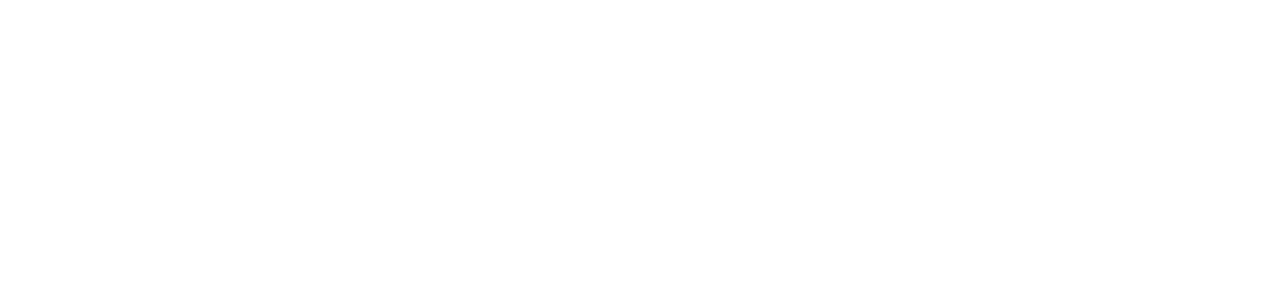
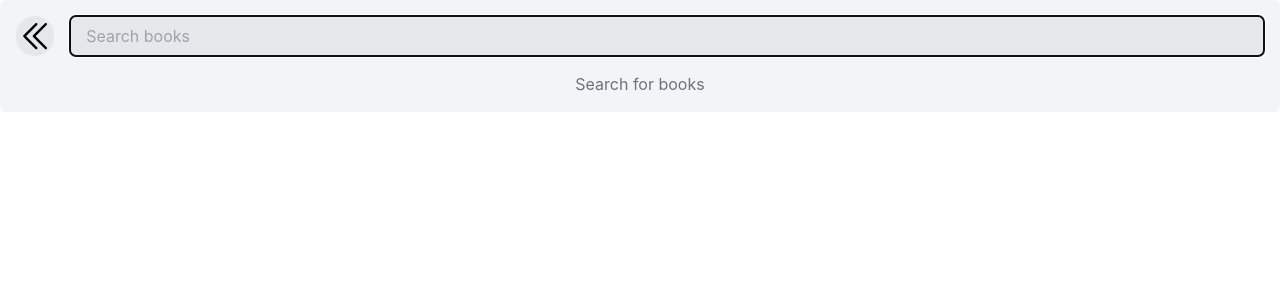
Before and after one commit to akashvinchankar/book-shelf-app, a React (Create React App) app: page /search in a window 1280 px wide. Shown: the top 300 px of the page. Built offline with nearby package versions, Linux system fonts and the light colour scheme.

Commit message:
Add search functionality to BookShelf component

```diff
--- a/src/App.tsx
+++ b/src/App.tsx
@@ -1,12 +1,13 @@
 import { Route, Routes } from "react-router-dom";
 import Home from "./components/Home";
+import Search from "./components/Search";
 
 function App() {
   return (
     <div>
       <Routes>
         <Route path="/" element={<Home />} />
-        <Route path="/search" />
+        <Route path="/search" element={<Search />} />
       </Routes>
     </div>
   );
--- a/src/components/BookShelf.tsx
+++ b/src/components/BookShelf.tsx
@@ -1,7 +1,8 @@
-import { useEffect, useState } from "react";
+import { useEffect, useRef, useState } from "react";
 import { Book } from "../Constants";
 import BooksCard from "./BooksCard";
 import { useAppContext } from "../AppProvider";
+import { useNavigate } from "react-router-dom";
 
 interface BookShelfProps {
   books: Book[];
@@ -10,26 +11,90 @@
 }
 
 const BookShelf = ({ books, title, search = false }: BookShelfProps) => {
+  const navigate = useNavigate();
+  const inputRef = useRef(null);
   const [searchTerm, setSearchTerm] = useState("" as string);
+  const [shelfBooks, setShelfBooks] = useState([...books] as Book[]);
 
-  const { setBooksDetails } = useAppContext();
+  const { booksDetails } = useAppContext();
 
   useEffect(() => {
-    if (searchTerm) {
-      const filteredBooks = books.filter((book) =>
-        book.title.toLowerCase().includes(searchTerm.toLowerCase())
-      );
-      setBooksDetails(filteredBooks);
+    if (search && inputRef.current) {
+      (inputRef.current as HTMLInputElement).focus();
+    }
+  }, []);
+
+  useEffect(() => {
+    if (search) {
+      if (searchTerm === "") {
+        setShelfBooks([]);
+      } else {
+        setShelfBooks(() =>
+          booksDetails.filter((book) =>
+            book.title?.toLowerCase().includes(searchTerm.toLowerCase())
+          )
+        );
+      }
     }
   }, [searchTerm]);
 
-
-
   return (
     <div className="bg-gray-100 p-4 rounded-md">
-      <h2 className="text-lg font-semibold mb-4">{title}</h2>
+      {/* <h2 className="text-lg font-semibold mb-4">{title}</h2>
       <div className="flex overflow-x-auto">
         {books.map((book: Book) => (
+          <BooksCard key={book.id} book={book} />
+        ))}
+      </div> */}
+
+      {search ? (
+        <div className="flex items-center mb-4">
+          <div
+            className="cursor-pointer flex items-center justify-center w-10 h-10 bg-gray-200 rounded-full mr-4"
+            onClick={() => navigate("/")}
+          >
+            <svg
+              xmlns="http://www.w3.org/2000/svg"
+              fill="none"
+              viewBox="0 0 24 24"
+              strokeWidth="1.5"
+              stroke="currentColor"
+              className="back-icon"
+            >
+              <path
+                strokeLinecap="round"
+                strokeLinejoin="round"
+                d="M18.75 19.5l-7.5-7.5 7.5-7.5m-6 15L5.25 12l7.5-7.5"
+              />
+            </svg>
+          </div>
+          <input
+            type="text"
+            placeholder="Search books"
+            ref={inputRef}
+            value={searchTerm}
+            className="py-2 px-4 rounded-md bg-gray-200 w-full"
+            onChange={(e) =>
+              setSearchTerm(() => (e.target.value.trim() ? e.target.value : ""))
+            }
+          />
+        </div>
+      ) : (
+        <h2 className="text-lg font-semibold mb-4">{title}</h2>
+      )}
+
+      {(shelfBooks.length === 0 || books.length === 0) && (
+        <p className="text-center text-gray-500">
+          {search
+            ? searchTerm === ""
+              ? "Search for books"
+              : "No books found"
+            : "No books available"}
+        </p>
+      )}
+
+      <div className="flex overflow-x-auto">
+        {(search ? shelfBooks : books).map((book: Book) => (
           <BooksCard key={book.id} book={book} />
         ))}
       </div>
--- a/src/components/Search.tsx
+++ b/src/components/Search.tsx
@@ -6,7 +6,7 @@
 
   return (
     <div>
-      <BookShelf books={[...booksDetails]} title={"Search"} />
+      <BookShelf books={[...booksDetails]} title={"Search"} search />
     </div>
   );
 };
```
